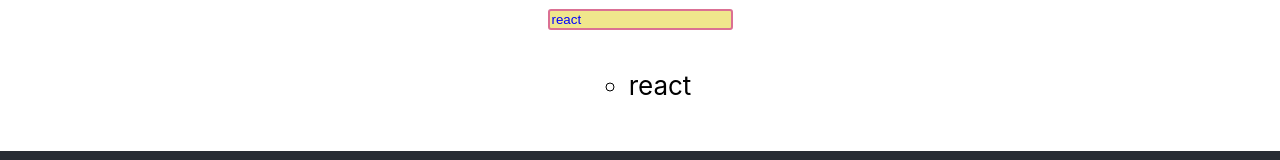
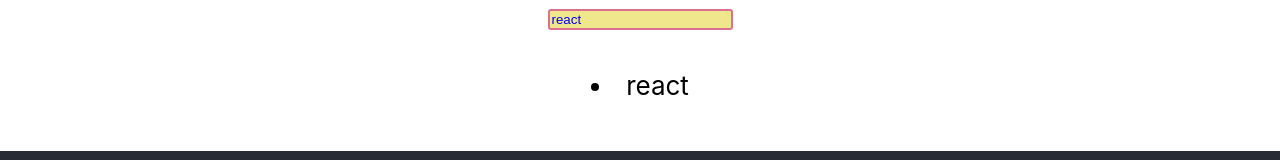
Before and after one commit to Dmitry16/finder, a React app: page / in a window 1280 px wide. Shown: the part 377-537 px from the top of the page. Built offline with nearby package versions, Linux system fonts and the light colour scheme.

Commit message:
clickHandler

```diff
--- a/src/components/Dropdown.tsx
+++ b/src/components/Dropdown.tsx
@@ -1,6 +1,7 @@
 import React, { Fragment, useState, useEffect } from 'react';
 import styled from 'styled-components';
-import MatchesList from './MatchesList';
+import ListItem from './ListItem';
+import { findMatch } from '../utils';
 import { api } from '../api';
 // import { flex } from '../common/styles';
 
@@ -14,14 +15,14 @@
 
 interface Props {
   initialValue: string;
-  findMatch: (inputValue: string, data: string[]) => string[];
+  clickHandler: (value: string) => void;
 }
 interface State {
   showMatchesList?: boolean,
   matches?: string[]
 }
 
-const Dropdown: React.FC<Props> = ({ initialValue, findMatch }) => {
+const Dropdown: React.FC<Props> = ({ initialValue, clickHandler }) => {
 
   const [inputValue, setInputValue] = useState(initialValue);
 
@@ -53,9 +54,9 @@
       Start typing your search in:
       <Input type='text' name='dropdown' value={inputValue} onChange={changeHandler} />
       {
-        showMatchesList && matches.length &&
+        showMatchesList && !!matches.length &&
           matches.map((match: string, ind: number) =>
-            <MatchesList key={ind} match={match} />)
+            <ListItem clickHandler={clickHandler} key={ind} match={match} />)
       }
     </Fragment>
   );
--- a/src/components/MatchesList.tsx
+++ b/src/components/ListItem.tsx
@@ -6,7 +6,7 @@
   text-align: center;
   list-style-type: circle;
 `
-const ListItem = styled.li`
+const Li = styled.li`
   text-align: center;
   cursor: pointer;
   &:hover {
@@ -15,17 +15,16 @@
 `
 
 interface Props {
-  match: string,
-  key: number
+  match: string;
+  key: number;
+  clickHandler: (match: string) => void;
 }
 
-const MatchesList: React.FC<Props> = (props: Props) => {
+const ListItem: React.FC<Props> = (props: Props) => {
 
   return (
-    <List>
-      <ListItem >{ props.match }</ListItem>
-    </List>
+      <Li onClick={() => props.clickHandler(props.match)}>{ props.match }</Li>
   )
 }
 
-export default MatchesList;
+export default ListItem;
--- a/src/containers/App/App.tsx
+++ b/src/containers/App/App.tsx
@@ -3,7 +3,6 @@
 import styled from 'styled-components';
 import ErrorBoundary from '../ErrorBoundary';
 import { flex, font, height } from '../../common/styles';
-import { findMatch } from '../../utils';
 import { api } from '../../api';
 
 const Header = styled.header`
@@ -34,6 +33,10 @@
   const { data } = api;
   const dropdownInitialValue = data && data[0];
 
+  const clickHandler = (value: string) => {
+    console.log('clickHandler!!', value)
+  }
+
   return (
     <ErrorBoundary>
       <Container>
@@ -43,7 +46,7 @@
           </p>
         </Header>
         <Section>
-          <Dropdown initialValue={dropdownInitialValue} findMatch={findMatch} />
+          <Dropdown initialValue={dropdownInitialValue} clickHandler={clickHandler} />
         </Section>
         <Footer />
       </Container>
```
